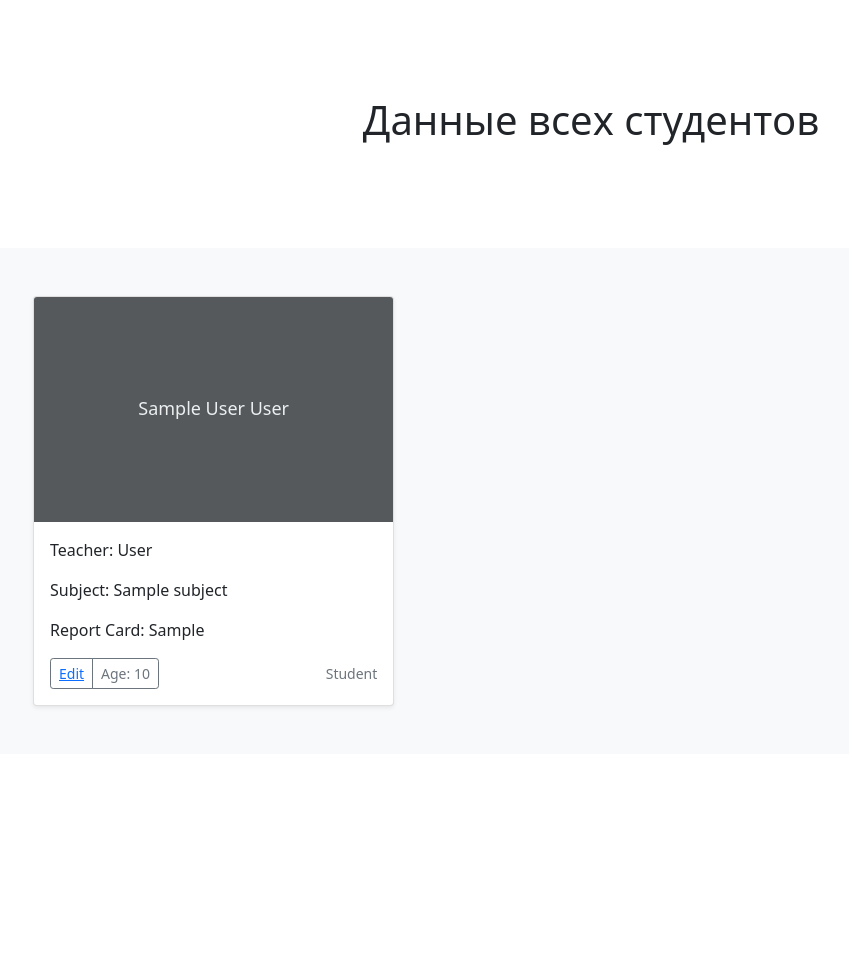
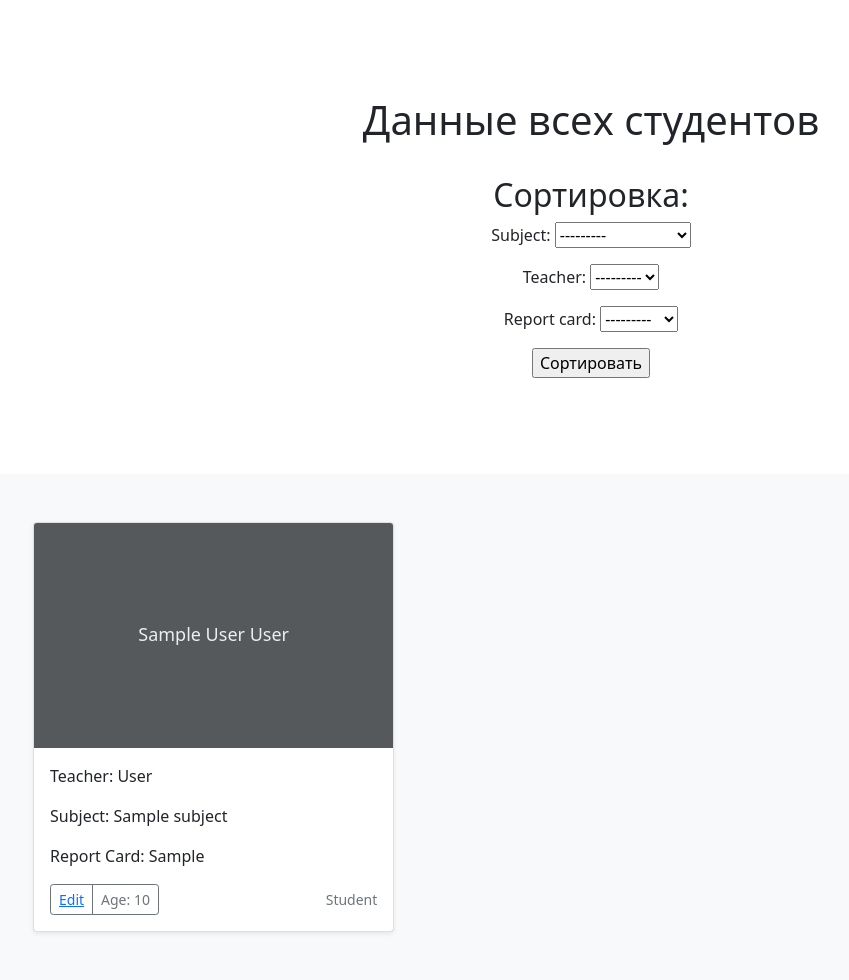
Before and after one commit to netscro/lesson-django-homework, a Django app: page /students-info/ in a window 1280 px wide. Shown: the whole page, without its empty margins (49-898 px from the left). Before the commit the page ends 709 px from the top, so only its background shows below. Run offline with Django 3.2, Linux system fonts and the light colour scheme; tables that the repository leaves empty hold one stand-in row (values such as "Sample post").

Commit message:
add sortings fields to student page

```diff
--- a/app/settings.py
+++ b/app/settings.py
@@ -37,7 +37,8 @@
     'django.contrib.sessions',
     'django.contrib.messages',
     'django.contrib.staticfiles',
-    'home'
+    'home',
+    'django_filters',
 
 ]
 
--- a/home/forms.py
+++ b/home/forms.py
@@ -1,3 +1,4 @@
+import django_filters
 from django.forms import ModelForm
 
 from home.models import ReportCard, Student, Subject
@@ -23,3 +24,11 @@
     class Meta:
         model = Subject
         fields = ['title']
+
+
+class StudentFilter(django_filters.FilterSet):
+    # name = django_filters.CharFilter(lookup_expr='iexact')
+
+    class Meta:
+        model = Student
+        fields = ['subject', 'teacher', 'report_card']
--- a/home/models.py
+++ b/home/models.py
@@ -60,3 +60,6 @@
     """
     id = models.AutoField(primary_key=True) # noqa - A003
     report_card = models.CharField(max_length=200)
+
+    def __str__(self):
+        return self.report_card
--- a/home/templates/students_info.html
+++ b/home/templates/students_info.html
@@ -7,7 +7,12 @@
     <div class="row py-lg-5">
       <div class="col-lg-6 col-md-8 mx-auto">
         <h1 class="fw-light">Данные всех студентов</h1>
-
+        <br>
+          <h2 class="fw-light">Сортировка:</h2>
+          <form method="GET">
+          {{ filter.form.as_p }}
+            <input type="submit", value="Сортировать" />
+            </form>
       </div>
     </div>
   </section>
@@ -36,7 +41,7 @@
   <div class="album py-5 bg-light">
     <div class="container">
             <div class="row row-cols-1 row-cols-sm-2 row-cols-md-3 g-3">
-  {% for one_student in all_students %}
+  {% for one_student in filter.qs %}
         <div class="col">
           <div class="card shadow-sm">
 
--- a/home/views.py
+++ b/home/views.py
@@ -6,7 +6,7 @@
 from django.urls import reverse
 from django.views import View
 
-from home.forms import ReportCardForm, StudentForm
+from home.forms import ReportCardForm, StudentForm, StudentFilter
 from home.models import ReportCard, Student
 
 
@@ -102,9 +102,12 @@
         all_students = Student.objects.all()  # noqa
         students_add_form = StudentForm()
 
+        filter_student = StudentFilter(request.GET, queryset=all_students)
+
         return render(request, 'students_info.html',
                       context={'all_students': all_students,
-                               'form': students_add_form})
+                               'form': students_add_form,
+                               'filter': filter_student})
 
     def post(self, request): # noqa
         students_add_form = StudentForm(request.POST)
--- a/pyproject.toml
+++ b/pyproject.toml
@@ -9,6 +9,7 @@
 Django = "3.1.4"
 gender-guesser = "0.4.0"
 celery = "5.0.5"
+django-filter = "^2.4.0"
 
 [tool.poetry.dev-dependencies]
 flake8 = "3.8.4"
```
Also changed, not shown: 1 other file.
